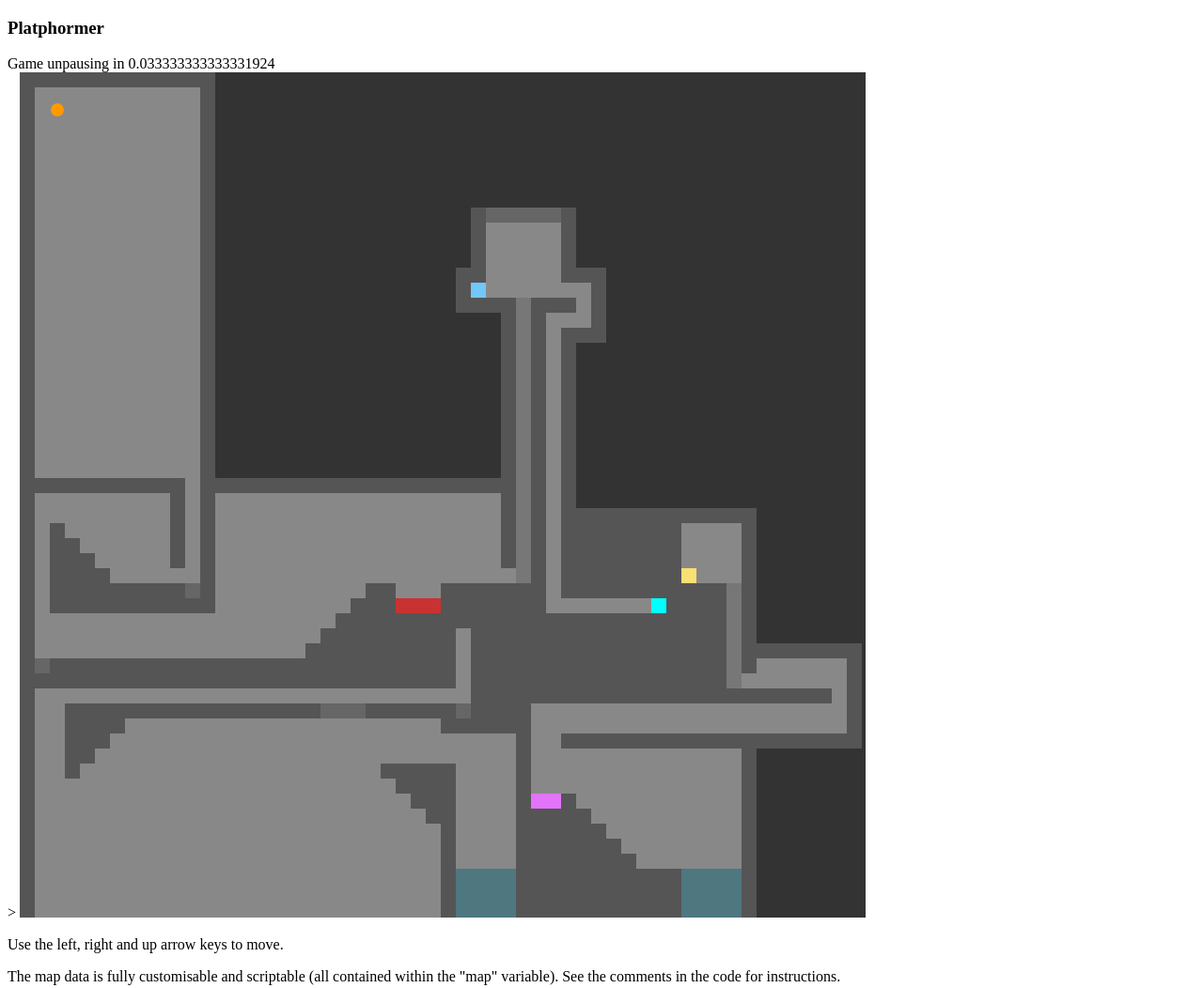
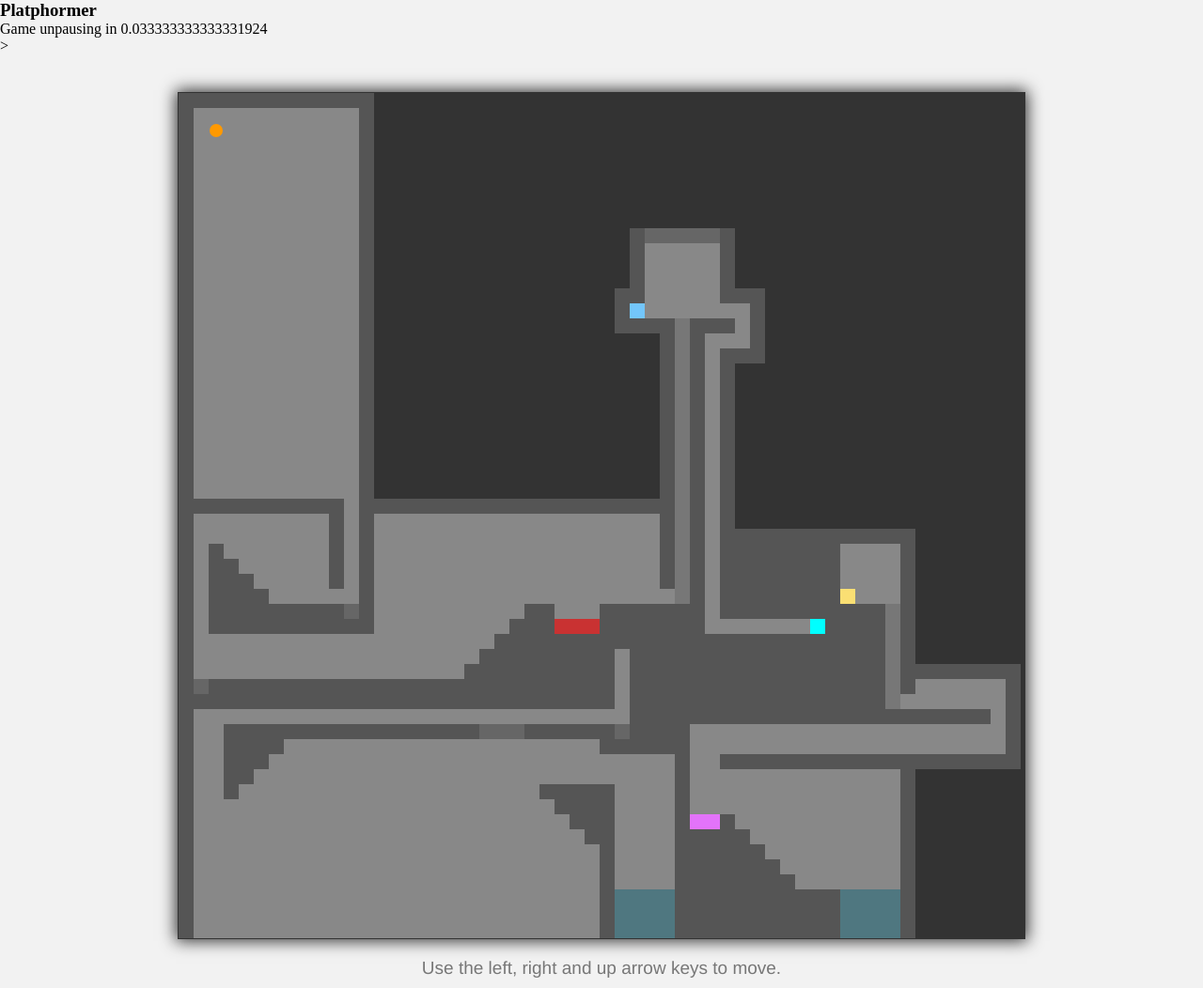
Before and after one commit to AxisAndAllies/platformer, a website: page public/index.html in a window 1280 px wide. Shown: the top 1052 px of the page at 94% size. Drawn offline with nearby package versions, Linux system fonts and the light colour scheme; no server answers.

Commit message:
Update index.html

```diff
--- a/public/index.html
+++ b/public/index.html
@@ -1,6 +1,6 @@
 <!DOCTYPE html>
 <head>
-    <link href="index.css" type="text/css">
+    <link rel="stylesheet" href="index.css" type="text/css">
     </head>
 <body>
   <h3>Platphormer</h3>
```
